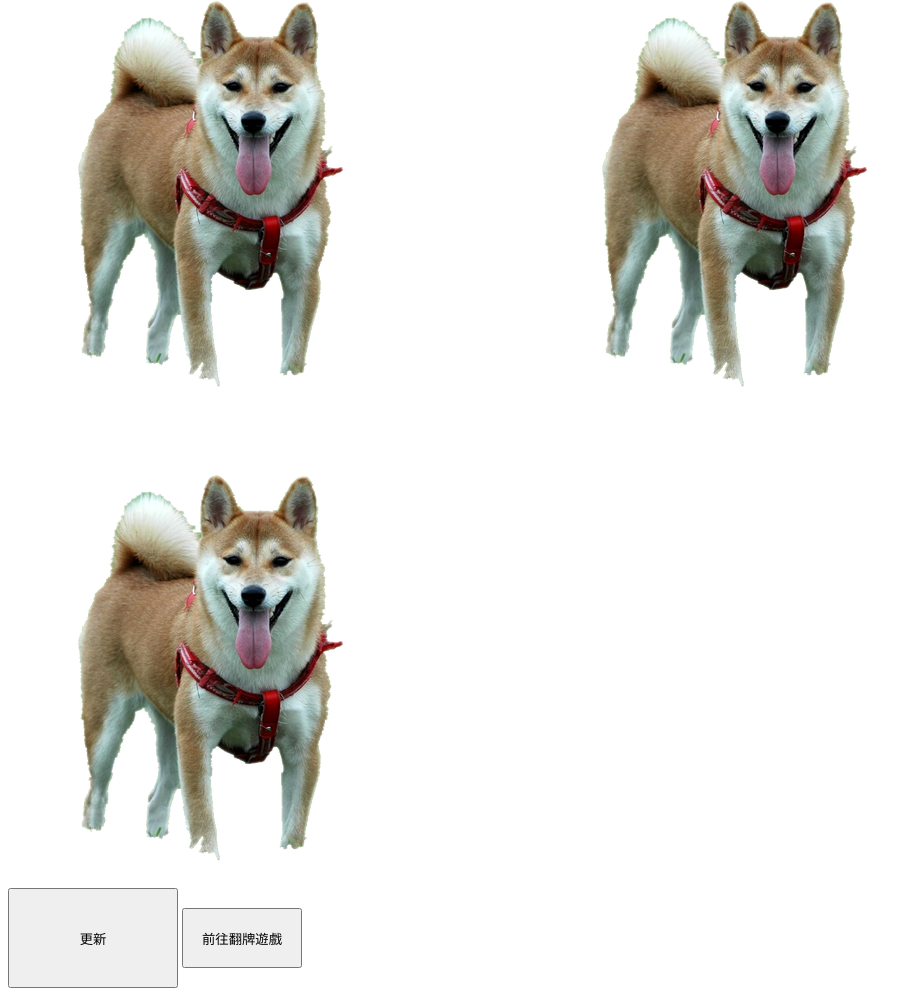
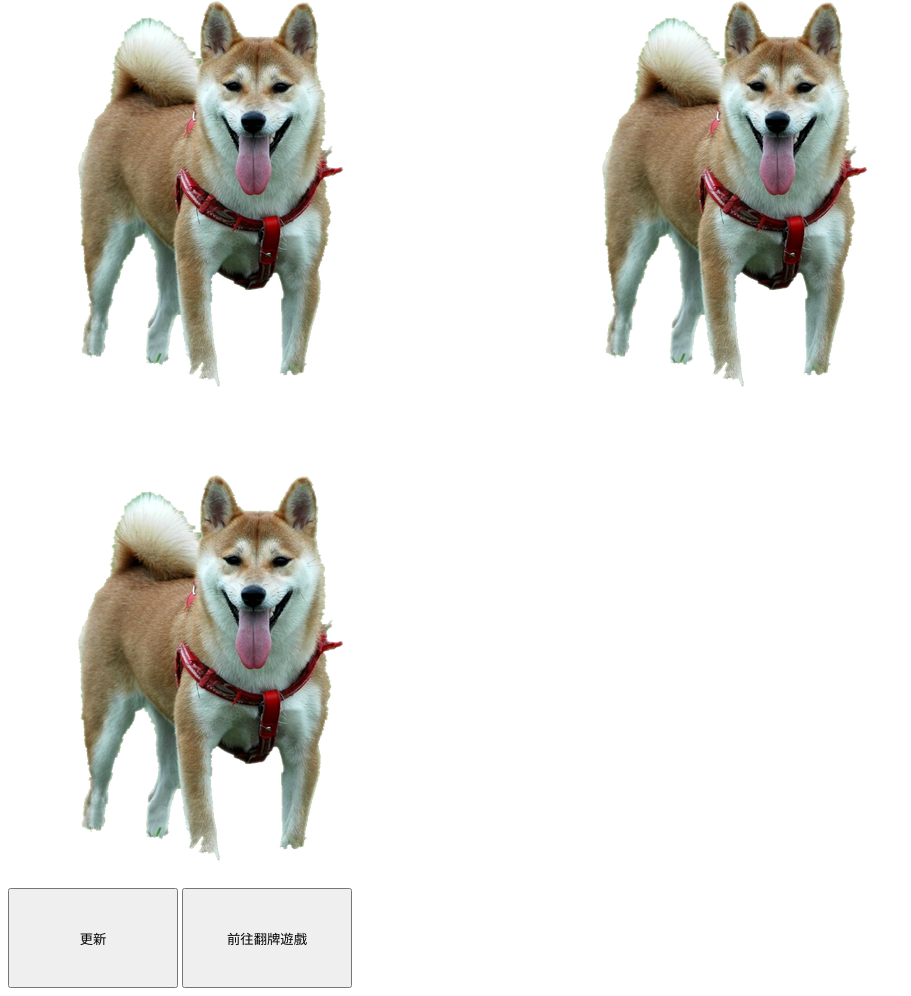
Before and after one commit to cherry0405/cherry.github.io, a plain HTML site: page index.html in a window 1280 px wide. Shown: the part 1964-2960 px from the top of the page, without its empty margins (0-911 px from the left). Drawn offline with nearby package versions, Linux system fonts and the light colour scheme.

Commit message:
Update index.html

```diff
--- a/index.html
+++ b/index.html
@@ -29,7 +29,7 @@
     <div class="aa"></div>
     <div class="aa"></div><br>
     <input type="button" value="更新" id="re" style="width:170px;height:100px;">
-    <input type="button" value="前往翻牌遊戲" style="width:120px;height:60px;" onclick="location.href='https://cherry0405.github.io/cherry.github.io/22.html'">
+    <input type="button" value="前往翻牌遊戲" style="width:170px;height:100px;" onclick="location.href='https://cherry0405.github.io/cherry.github.io/22.html'">
 
 </body>
 </html>
```
